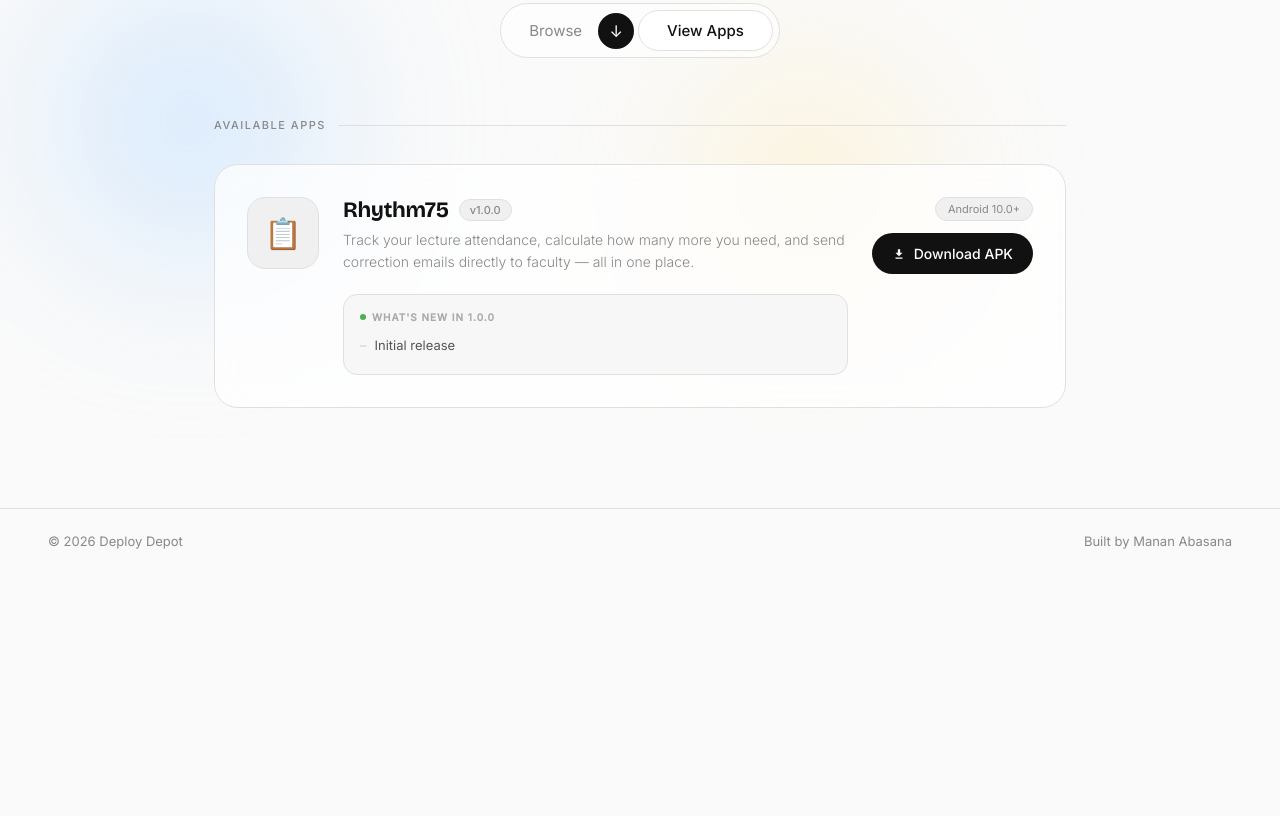
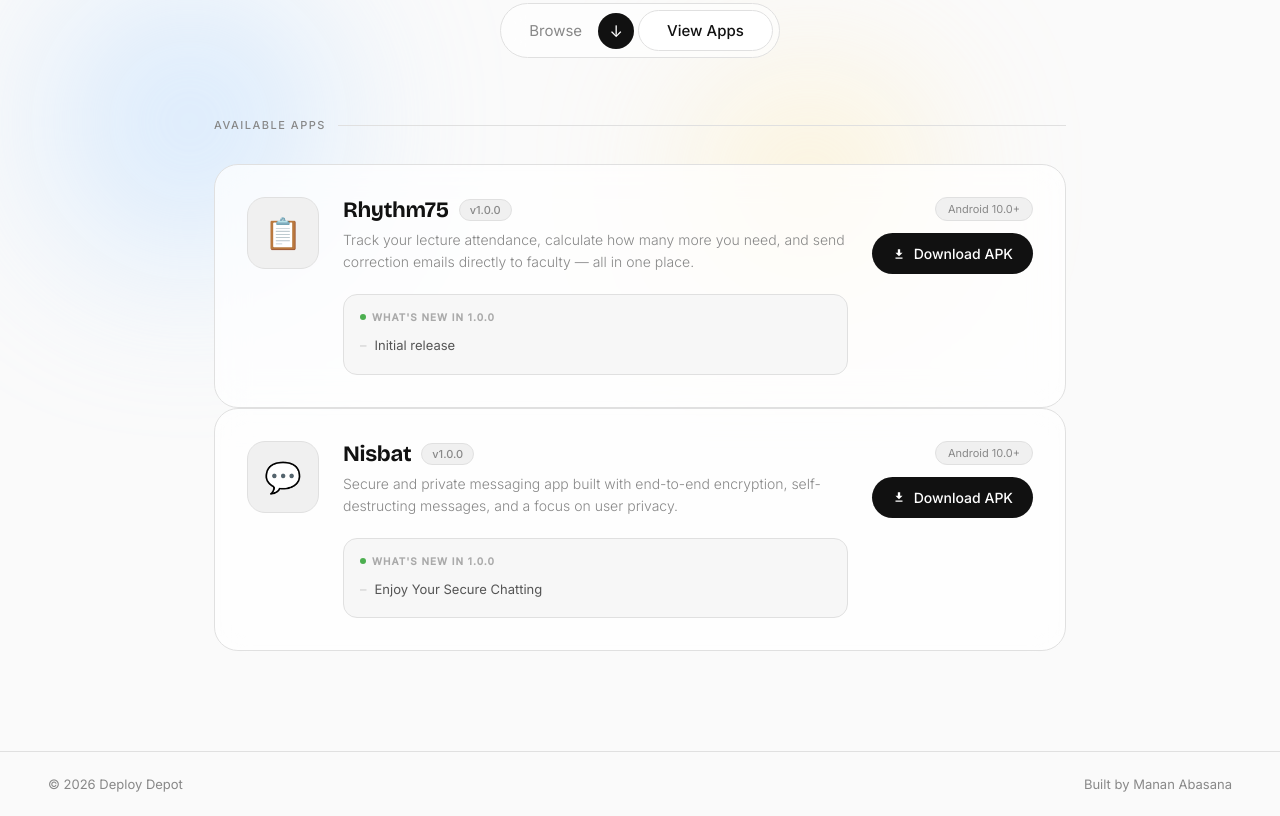
Before and after one commit to MANAN-1981/Deploy_Depot, a plain HTML site: page index.html in a window 1280 px wide. Shown: the part 518-1334 px from the top of the page. Before the commit the page ends 1091 px from the top, so only its background shows below. Drawn offline with nearby package versions, Linux system fonts and the light colour scheme.

Commit message:
First launch of Nisbat App

```diff
--- /dev/null
+++ b/apps/nisbat/version.json
@@ -0,0 +1,7 @@
+{
+    "latest_version": "1.0.0",
+    "build_number": 1,
+    "apk_url": "https://MANAN-1981.github.io/Deploy_Depot/apps/nisbat/Nisbat.apk",
+    "update_description": "Enjoy Your Secure Chatting",
+    "force_update": false
+}
--- a/index.html
+++ b/index.html
@@ -3,6 +3,8 @@
 <head>
   <meta charset="UTF-8" />
   <meta name="viewport" content="width=device-width, initial-scale=1.0" />
+  <meta name="description" content="Download the latest Android APKs for Rhythm75 and Nisbat directly from Deploy Depot." />
+  <meta name="theme-color" content="#fafafa" />
   <title>Deploy Depot — Manan Abasana</title>
   <link rel="preconnect" href="https://fonts.googleapis.com">
   <link href="https://fonts.googleapis.com/css2?family=Inter:wght@300;400;500&family=Bricolage+Grotesque:wght@400;500;700;800&display=swap" rel="stylesheet">
@@ -342,6 +344,19 @@
       padding: 4px 12px;
       border-radius: 100px;
     }
+    .metadata-badge {
+      font-size: 10px;
+      color: #9b6b00;
+      background: #fff6d9;
+      border: 1px solid #f0d995;
+      padding: 3px 10px;
+      border-radius: 100px;
+      line-height: 1.2;
+      display: none;
+    }
+    .metadata-badge[data-visible="true"] {
+      display: inline-block;
+    }
     .btn-download {
       display: flex;
       align-items: center;
@@ -359,6 +374,11 @@
     }
     .btn-download:hover { opacity: .85; transform: translateY(-1px); }
     .btn-download svg { width: 14px; height: 14px; fill: currentColor; }
+    .btn-download[aria-disabled="true"] {
+      pointer-events: none;
+      opacity: .6;
+      transform: none;
+    }
 
     /* ── Footer ── */
     footer {
@@ -400,7 +420,7 @@
 <div class="blob blob-bm"></div>
 
 <!-- Nav -->
-<nav>
+<nav aria-label="Primary navigation">
   <div class="nav-dots">
     <span></span><span></span><span></span><span></span>
     <span></span><span></span><span></span><span></span>
@@ -438,33 +458,63 @@
     <span>Available Apps</span>
   </div>
 
-  <div class="app-card">
+  <article class="app-card" data-app="attendance">
     <div class="app-icon">📋</div>
 
     <div class="app-body">
       <div class="app-title-row">
         <h2>Rhythm75</h2>
-        <span class="version-pill">v1.0.0</span>
+        <span class="version-pill" data-field="version">v1.0.0</span>
       </div>
       <p class="app-desc">
         Track your lecture attendance, calculate how many more you need,
         and send correction emails directly to faculty — all in one place.
       </p>
       <div class="changelog">
-        <div class="changelog-header">What's new in 1.0.0</div>
-        <div class="changelog-item">Initial release</div>
+        <div class="changelog-header" data-field="changelog-title">What's new in 1.0.0</div>
+        <div class="changelog-item" data-field="changelog-item">Initial release</div>
       </div>
     </div>
 
     <div class="app-action">
       <span class="platform-badge">Android 10.0+</span>
-      <a class="btn-download" href="apps/attendance/Rhythm75.apk" download>
+      <span class="metadata-badge" data-field="metadata-badge" data-visible="false" aria-live="polite">Using fallback metadata</span>
+      <a class="btn-download" href="apps/attendance/Rhythm75.apk" download data-field="download-link" aria-label="Download Rhythm75 APK">
         <svg viewBox="0 0 24 24"><path d="M12 16l-6-6h4V4h4v6h4l-6 6zm-6 2h12v2H6v-2z"/></svg>
         Download APK
       </a>
     </div>
-  </div>
+  </article>
+
+  <article class="app-card" data-app="nisbat">
+    <div class="app-icon">💬</div>
+
+    <div class="app-body">
+      <div class="app-title-row">
+        <h2>Nisbat</h2>
+        <span class="version-pill" data-field="version">v1.0.0</span>
+      </div>
+      <p class="app-desc">
+        Secure and private messaging app built with end-to-end encryption, self-destructing messages, and a focus on user privacy.
+      </p>
+      <div class="changelog">
+        <div class="changelog-header" data-field="changelog-title">What's new in 1.0.0</div>
+        <div class="changelog-item" data-field="changelog-item">Initial release</div>
+      </div>
+    </div>
+
+    <div class="app-action">
+      <span class="platform-badge">Android 10.0+</span>
+      <span class="metadata-badge" data-field="metadata-badge" data-visible="false" aria-live="polite">Using fallback metadata</span>
+      <a class="btn-download" href="apps/nisbat/Nisbat.apk" download data-field="download-link" aria-label="Download Nisbat APK">
+        <svg viewBox="0 0 24 24"><path d="M12 16l-6-6h4V4h4v6h4l-6 6zm-6 2h12v2H6v-2z"/></svg>
+        Download APK
+      </a>
+    </div>
+  </article>
 </div>
+
+
 
 <!-- Footer -->
 <footer>
@@ -472,5 +522,97 @@
   <span>Built by <a href="mailto:manan565666@gmail.com">Manan Abasana</a></span>
 </footer>
 
+<script>
+  (function () {
+    const APP_CONFIG = {
+      attendance: {
+        versionPath: 'apps/attendance/version.json',
+        fallbackApkPath: 'apps/attendance/Rhythm75.apk',
+        fallbackVersion: '1.0.0',
+        fallbackDescription: 'Initial release'
+      },
+      nisbat: {
+        versionPath: 'apps/nisbat/version.json',
+        fallbackApkPath: 'apps/nisbat/Nisbat.apk',
+        fallbackVersion: '1.0.0',
+        fallbackDescription: 'Initial release'
+      }
+    };
+
+    const coalesce = (...values) => values.find((value) => value !== undefined && value !== null && String(value).trim() !== '');
+
+    const toAbsoluteUrl = (pathOrUrl, fallbackPath) => {
+      try {
+        return new URL(pathOrUrl || fallbackPath, window.location.href).href;
+      } catch {
+        return fallbackPath;
+      }
+    };
+
+    const filenameFromUrl = (url, fallbackName) => {
+      try {
+        const pathname = new URL(url, window.location.href).pathname;
+        const file = pathname.split('/').pop();
+        return file || fallbackName;
+      } catch {
+        return fallbackName;
+      }
+    };
+
+    const applyCardData = (card, payload, fallback, usedFallback = false) => {
+      const version = coalesce(payload.latest_version, payload.version, fallback.fallbackVersion);
+      const build = coalesce(payload.build_number, payload.build, '');
+      const description = coalesce(payload.update_description, payload.notes, fallback.fallbackDescription);
+      const apkUrl = toAbsoluteUrl(coalesce(payload.apk_url, fallback.fallbackApkPath), fallback.fallbackApkPath);
+
+      const versionEl = card.querySelector('[data-field="version"]');
+      const changelogTitleEl = card.querySelector('[data-field="changelog-title"]');
+      const changelogItemEl = card.querySelector('[data-field="changelog-item"]');
+      const downloadLinkEl = card.querySelector('[data-field="download-link"]');
+    const metadataBadgeEl = card.querySelector('[data-field="metadata-badge"]');
+
+      if (versionEl) versionEl.textContent = `v${version}`;
+      if (changelogTitleEl) changelogTitleEl.textContent = `What's new in ${version}`;
+      if (changelogItemEl) changelogItemEl.textContent = description;
+
+      if (downloadLinkEl) {
+        downloadLinkEl.href = apkUrl;
+        downloadLinkEl.setAttribute('download', filenameFromUrl(apkUrl, 'app-release.apk'));
+        downloadLinkEl.setAttribute('aria-disabled', 'false');
+        downloadLinkEl.title = build ? `Build ${build}` : 'Download latest APK';
+      }
+
+      if (metadataBadgeEl) {
+        metadataBadgeEl.setAttribute('data-visible', usedFallback ? 'true' : 'false');
+        metadataBadgeEl.textContent = usedFallback ? 'Using fallback metadata' : 'Metadata loaded';
+        metadataBadgeEl.title = usedFallback
+          ? 'Could not load version.json, showing built-in defaults.'
+          : 'Metadata loaded successfully.';
+      }
+    };
+
+    const loadCard = async (card) => {
+      const appKey = card.getAttribute('data-app');
+      const config = APP_CONFIG[appKey];
+      if (!config) return;
+
+      try {
+        const response = await fetch(`${config.versionPath}?t=${Date.now()}`, { cache: 'no-store' });
+        if (!response.ok) throw new Error(`Failed to load ${config.versionPath}: ${response.status}`);
+        const payload = await response.json();
+        applyCardData(card, payload, config, false);
+      } catch (error) {
+        console.warn(`[Deploy Depot] Falling back to static data for ${appKey}.`, error);
+        applyCardData(card, {}, config, true);
+      }
+    };
+
+    document.addEventListener('DOMContentLoaded', () => {
+      const cards = document.querySelectorAll('.app-card[data-app]');
+      cards.forEach((card) => loadCard(card));
+    });
+  })();
+</script>
+
 </body>
 </html>
```
Also changed, not shown: 1 other file.
